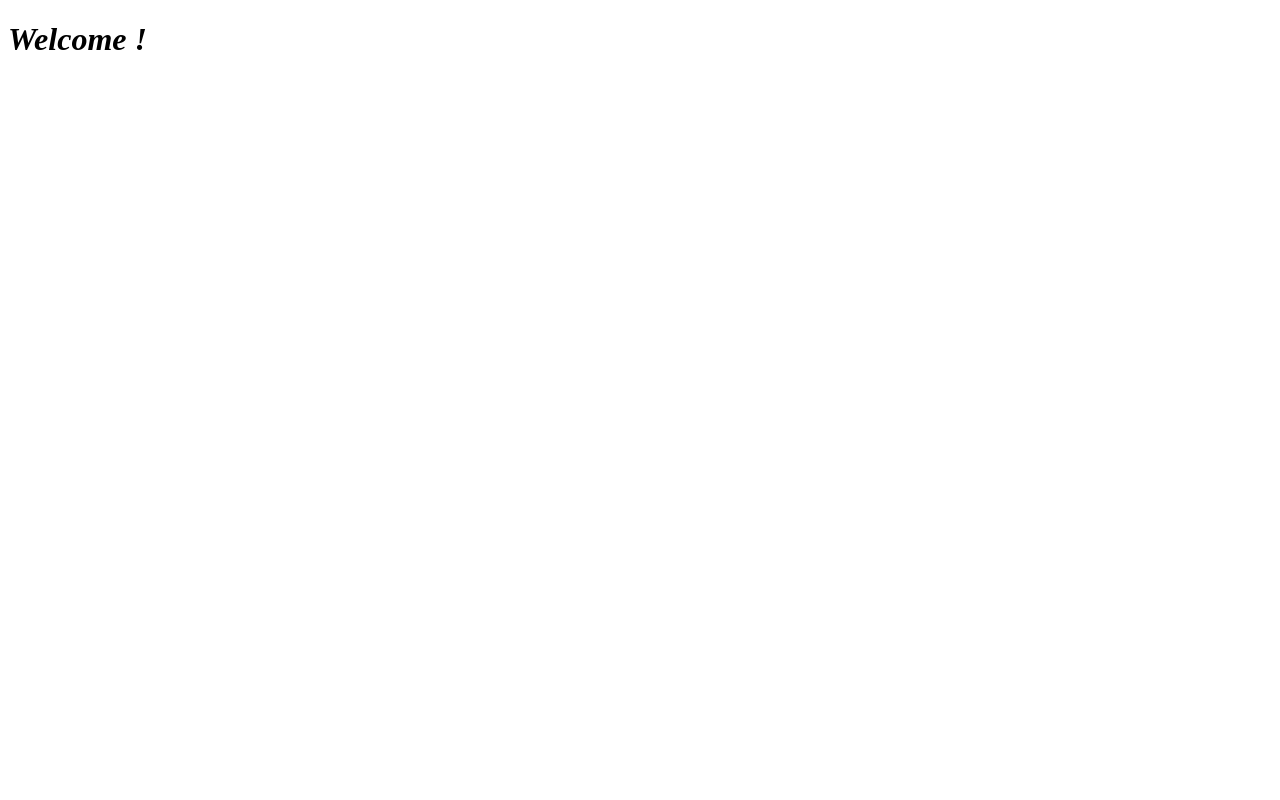
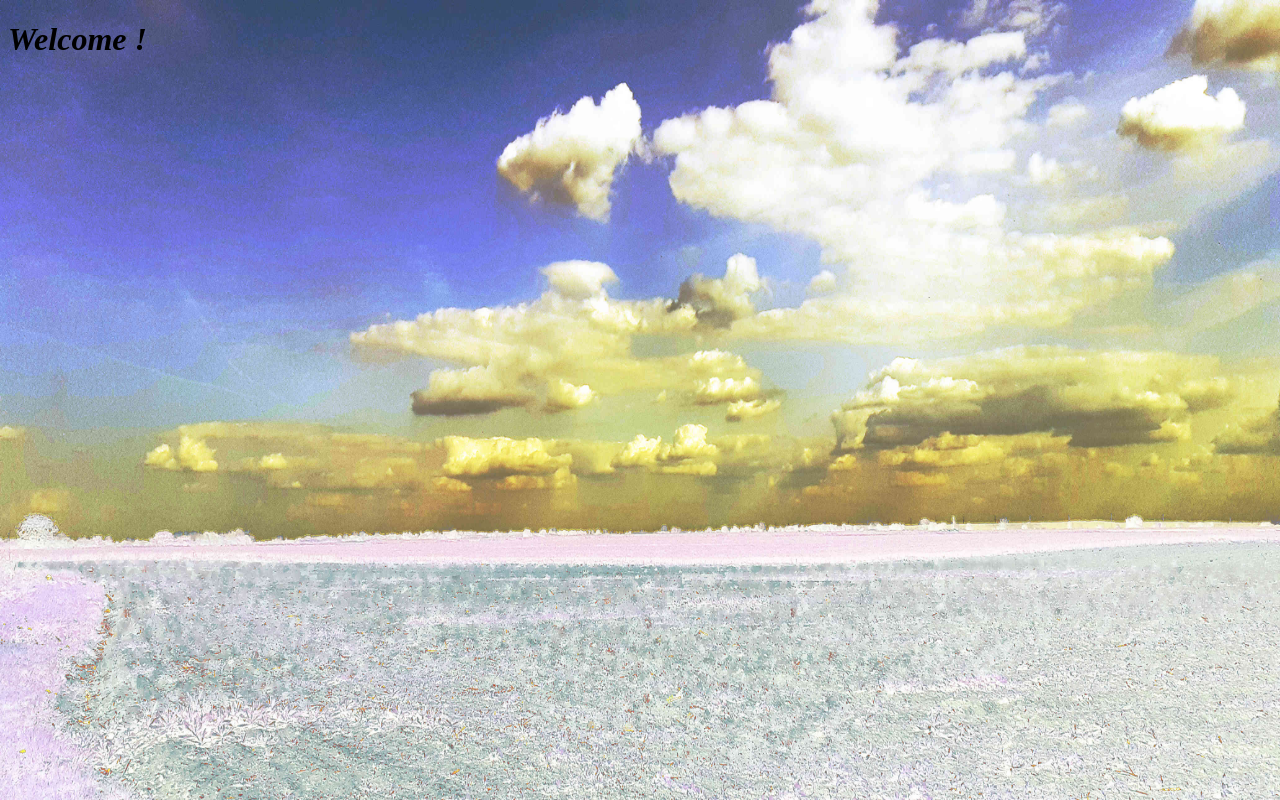
Before and after one commit to space369online/website1, a plain HTML site: page index.html in a window 1280 px wide. Drawn offline with Linux system fonts and the light colour scheme.

Commit message:
Update style.css

```diff
--- a/css/style.css
+++ b/css/style.css
@@ -1,5 +1,5 @@
 body {
-    background-image: url('images/personal/p1.jpg');
+    background-image: url('/images/personal/p1.jpg');
     background-repeat: no-repeat;
     background-attachment: fixed;
     background-size: 100% 100%;
```
